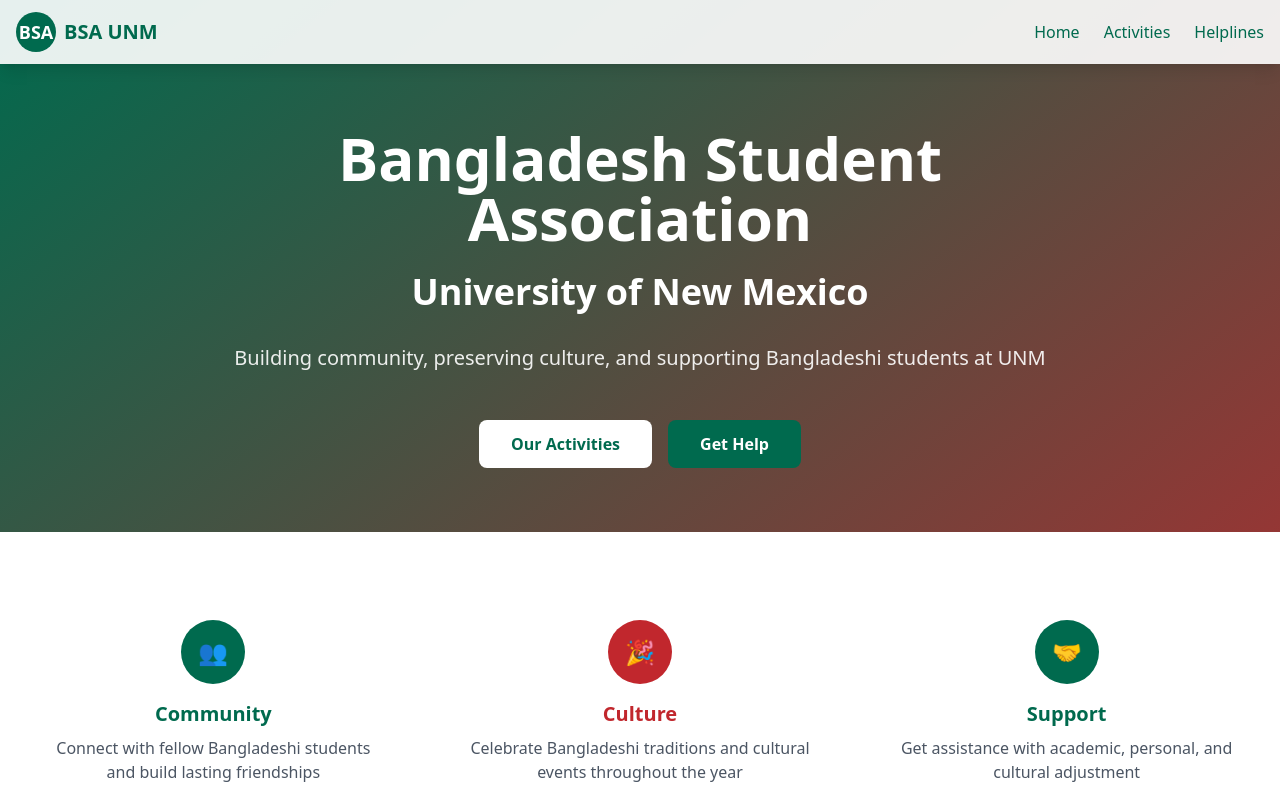
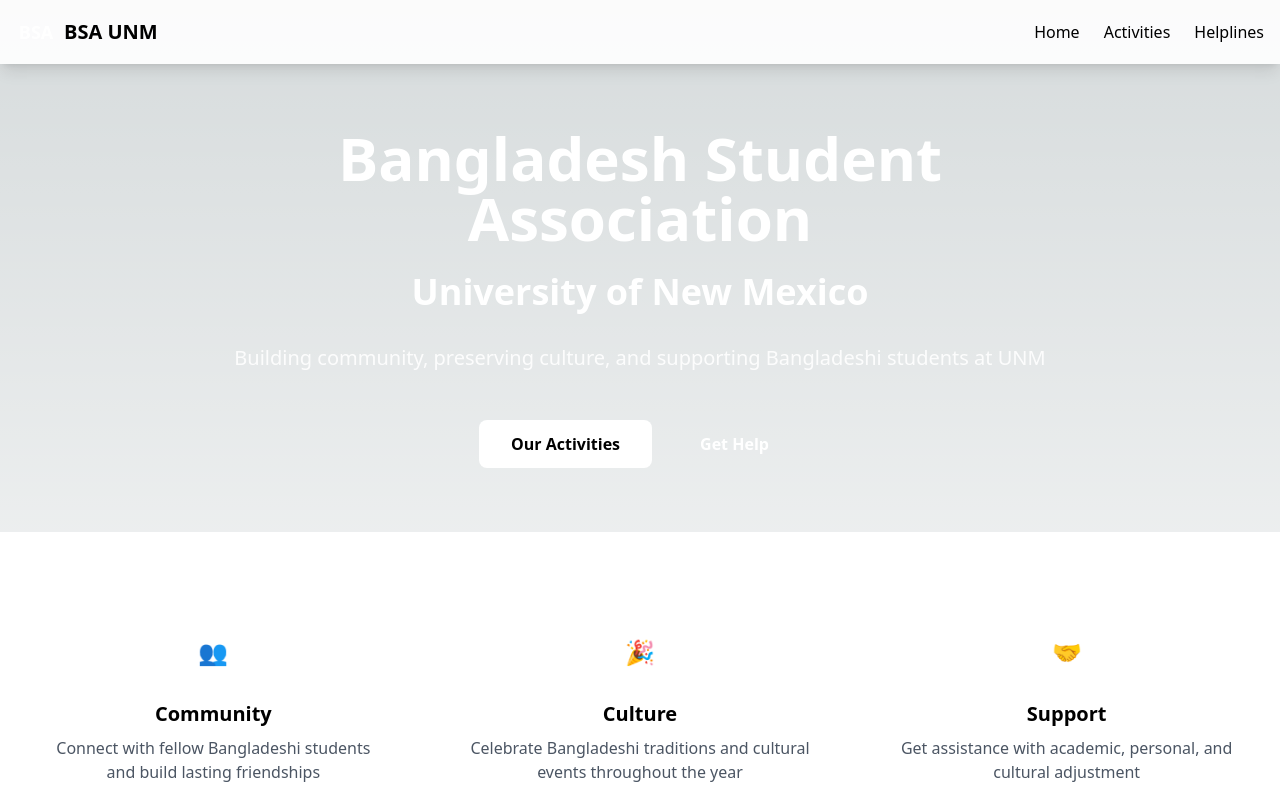
Before and after one commit to SalmanShaikat/bsaunmtesting, a Next.js app: page / in a window 1280 px wide. Shown: the top 800 px of the page. Built offline with nearby package versions, Linux system fonts and the light colour scheme.

Commit message:
Update tailwind.config.js

```diff
--- a/tailwind.config.js
+++ b/tailwind.config.js
@@ -8,10 +8,15 @@
   theme: {
     extend: {
       colors: {
-        'unm-green': '#006A4E',
-        'unm-red': '#C1272D',
-        'bangladesh-green': '#006A4E',
-        'bangladesh-red': '#F42A41',
+        // Modern Bangladesh + UNM inspired palette
+        'primary': '#1a365d',      // Deep navy
+        'secondary': '#2d3748',    // Dark gray
+        'accent': '#e53e3e',       // Vibrant red (Bangladesh)
+        'accent-light': '#fc8181', // Light red
+        'success': '#38a169',      // Green (Bangladesh)
+        'highlight': '#d69e2e',    // Gold accent
+        'light': '#f7fafc',        // Light background
+        'dark': '#1a202c',         // Dark background
       },
     },
   },
```
